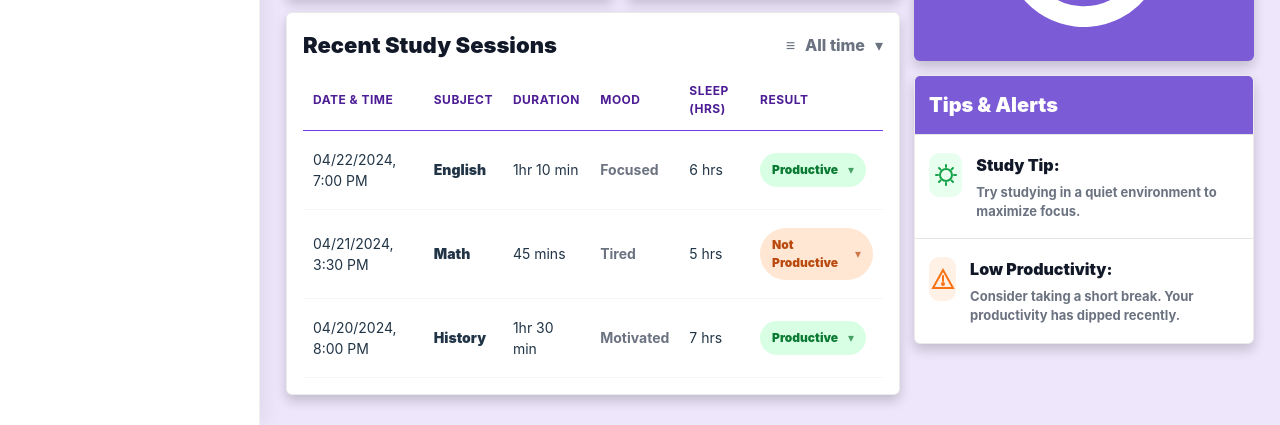
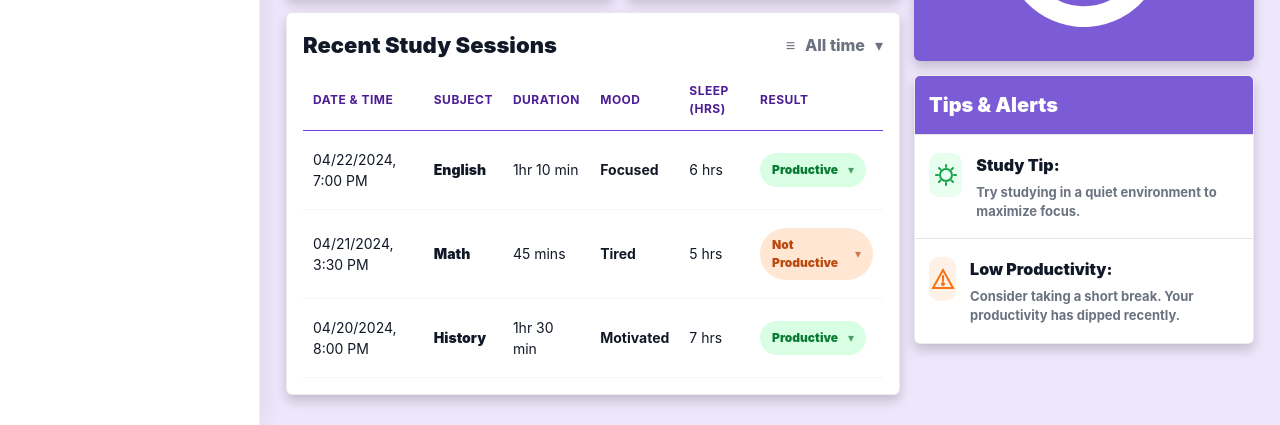
Before and after one commit to aimjay31/shapr, a React (Vite) app: page /dashboard in a window 1280 px wide. Shown: the part 655-1080 px from the top of the page. Built offline with nearby package versions, Linux system fonts and the light colour scheme.

Commit message:
Color black

```diff
--- a/src/styles/Dashboard.css
+++ b/src/styles/Dashboard.css
@@ -142,6 +142,7 @@
   width:100%;
   border-collapse:collapse;
   font-size:14px;
+  color: #111827;
 }
 
 .table thead th{
@@ -156,6 +157,7 @@
 .table tbody td{
   padding:18px 10px;
   border-bottom:1px solid rgba(0,0,0,0.04);
+  color: #111827;
 }
 
 .b{ font-weight:900; }
```
